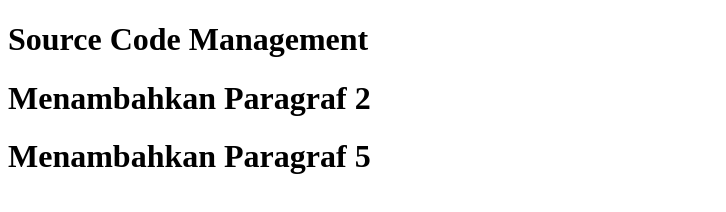
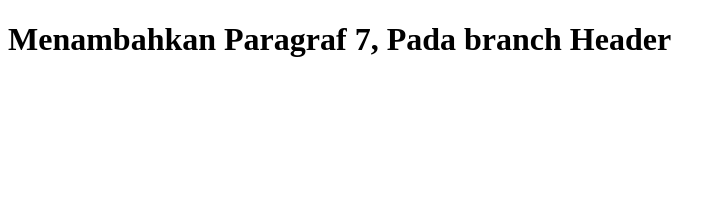
Before and after one commit to Sigadong/Source-Code-Management, a plain HTML site: page index.html in a window 1280 px wide. Shown: the whole page, without its empty margins (0-726 px from the left). Drawn offline with Linux system fonts and the light colour scheme.

Commit message:
Added paragraf 7 to file index.html, for branch Header

```diff
--- a/index.html
+++ b/index.html
@@ -8,9 +8,7 @@
 </head>
 
 <body>
-  <h1>Source Code Management</h1>
-  <h1>Menambahkan Paragraf 2</h1>
-  <h1>Menambahkan Paragraf 5</h1>
+  <h1>Menambahkan Paragraf 7, Pada branch Header</h1>
 </body>
 
 </html>
```
